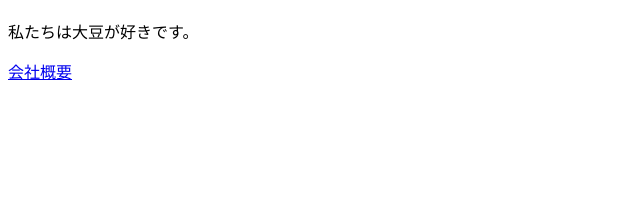
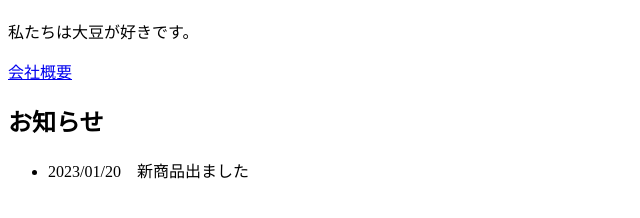
Before and after one commit to madaraproject/client_web, a plain HTML site: page index.html in a window 1280 px wide. Shown: the part 70-288 px from the top of the page, without its empty margins (0-640 px from the left). Drawn offline with Linux system fonts and the light colour scheme.

Commit message:
トップページにお知らせセクションを追加

```diff
--- a/index.html
+++ b/index.html
@@ -10,5 +10,12 @@
     <h1>株式会社大豆コーポレーション</h1>
     <p>私たちは大豆が好きです。</p>
     <a href="about.html">会社概要</a>
+
+    <section>
+        <h2>お知らせ</h2>
+        <ul>
+            <li>2023/01/20　新商品出ました</li>
+        </ul>
+    </section>
 </body>
 </html>
```
